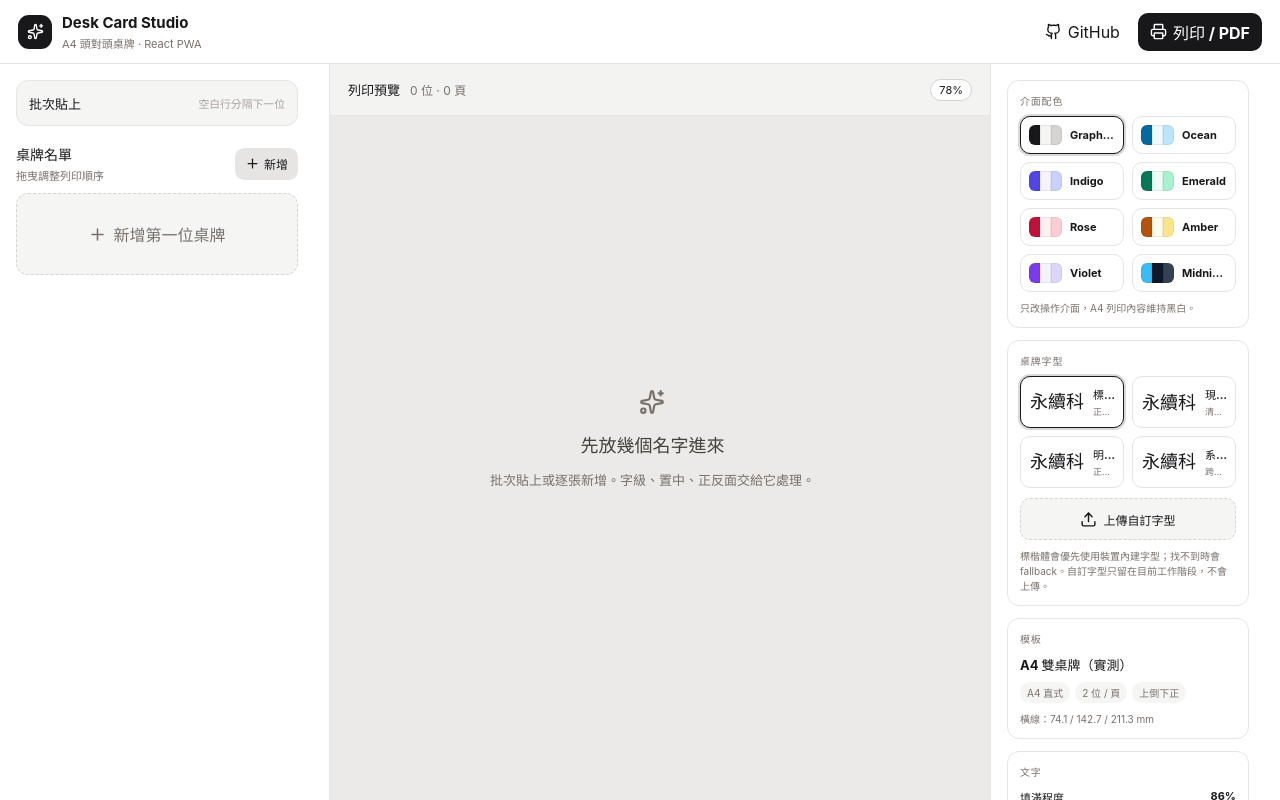
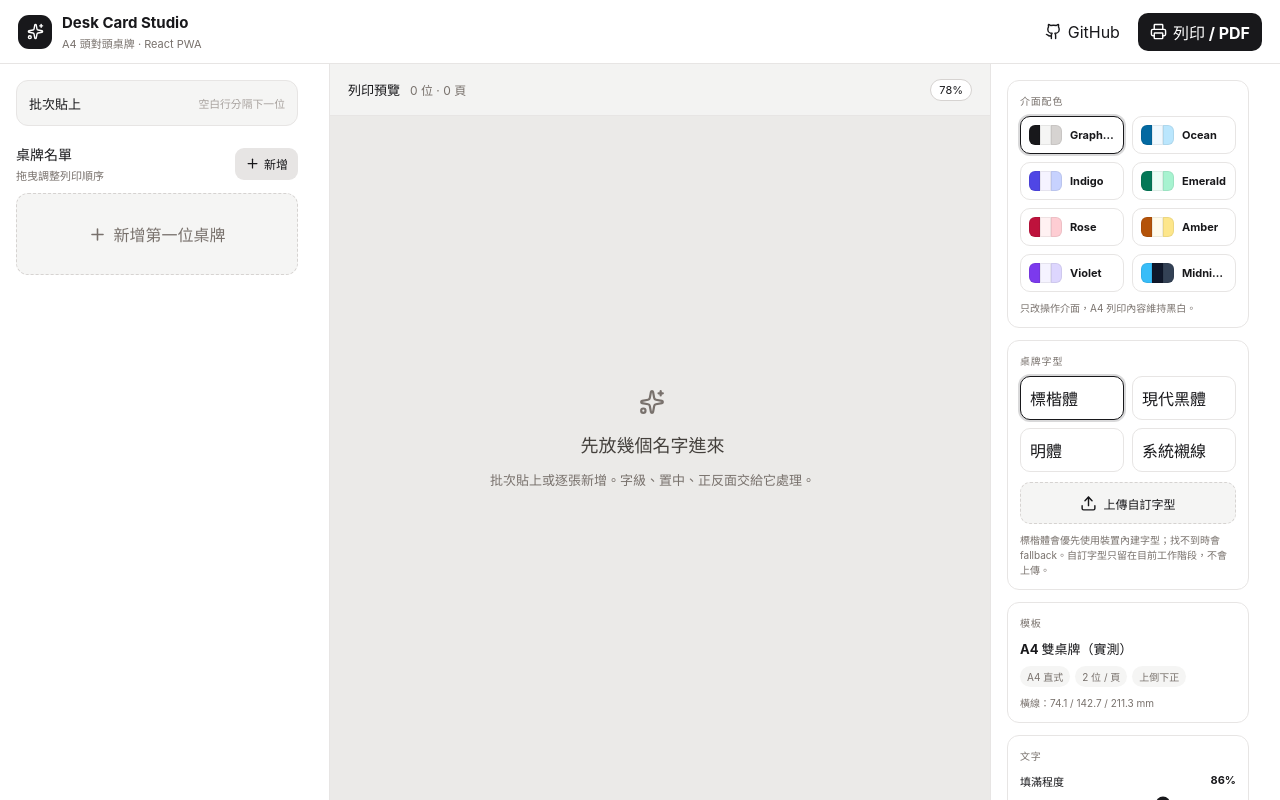
Before and after one commit to jush0147/desk-card-maker, a React (Vite) app: page / in a window 1280 px wide. Built offline with nearby package versions, Linux system fonts and the light colour scheme.

Commit message:
Simplify font previews to font names

```diff
--- a/src/App.tsx
+++ b/src/App.tsx
@@ -369,8 +369,7 @@ function SettingsPanel() {
           style={{ fontFamily: font.stack }}
           onClick={() => update({ fontPreset: font.id })}
         >
-          <span className="font-sample">永續科</span>
-          <span><b>{font.name}</b><small>{font.description}</small></span>
+          <span className="font-name-preview">{font.name}</span>
         </button>)}
         {customFontFamily && <button
           type="button"
@@ -378,8 +377,7 @@ function SettingsPanel() {
           style={{ fontFamily: `"${customFontFamily}", serif` }}
           onClick={() => update({ fontPreset: 'custom' })}
         >
-          <span className="font-sample">永續科</span>
-          <span><b>自訂字型</b><small>{customFontName}</small></span>
+          <span className="font-name-preview">{customFontName || '自訂字型'}</span>
         </button>}
       </div>
       <input
```
